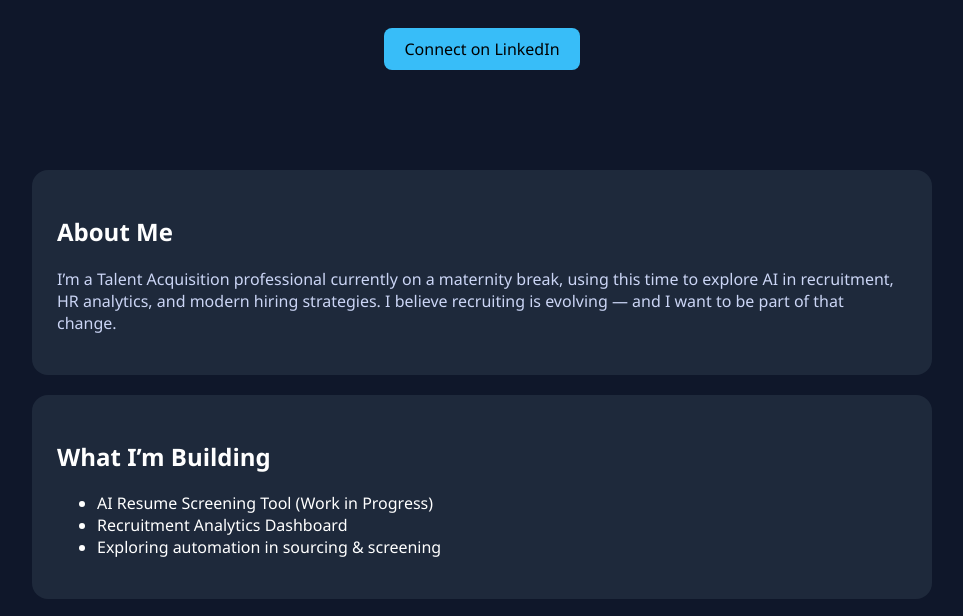
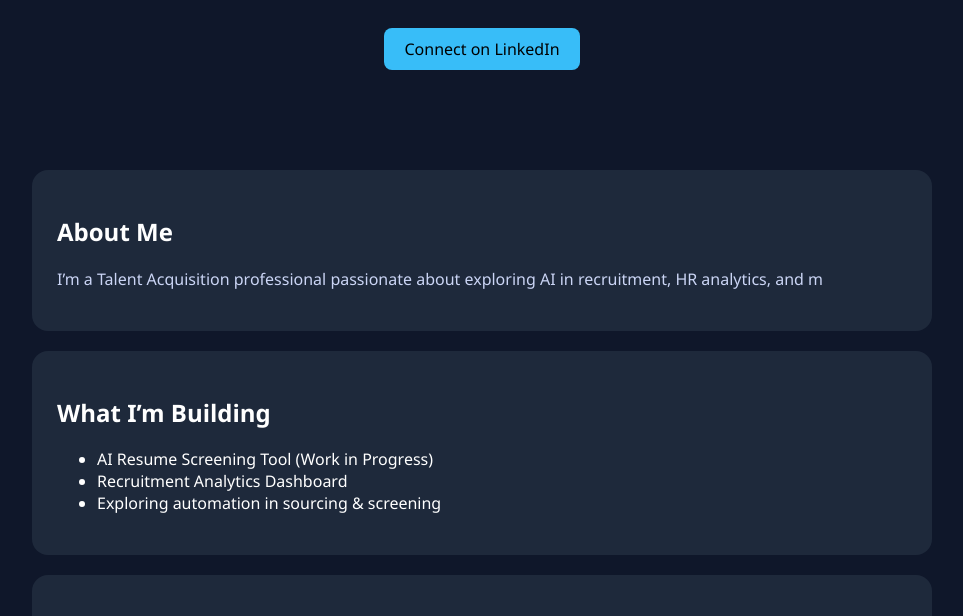
Before and after one commit to PriyaSwain8091/priya-portfolio, a plain HTML site: page index.html in a window 1280 px wide. Shown: the part 183-799 px from the top of the page, without its empty margins (158-1121 px from the left). Drawn offline with Linux system fonts and the light colour scheme.

Commit message:
Update index.html

```diff
--- a/index.html
+++ b/index.html
@@ -26,7 +26,7 @@
 <section>
   <div class="card">
     <h2>About Me</h2>
-    <p>I’m a Talent Acquisition professional currently on a maternity break, using this time to explore AI in recruitment, HR analytics, and modern hiring strategies. I believe recruiting is evolving — and I want to be part of that change.</p>
+    <p>I’m a Talent Acquisition professional passionate about exploring AI in recruitment, HR analytics, and m</p>
   </div>
 
   <div class="card">
```
